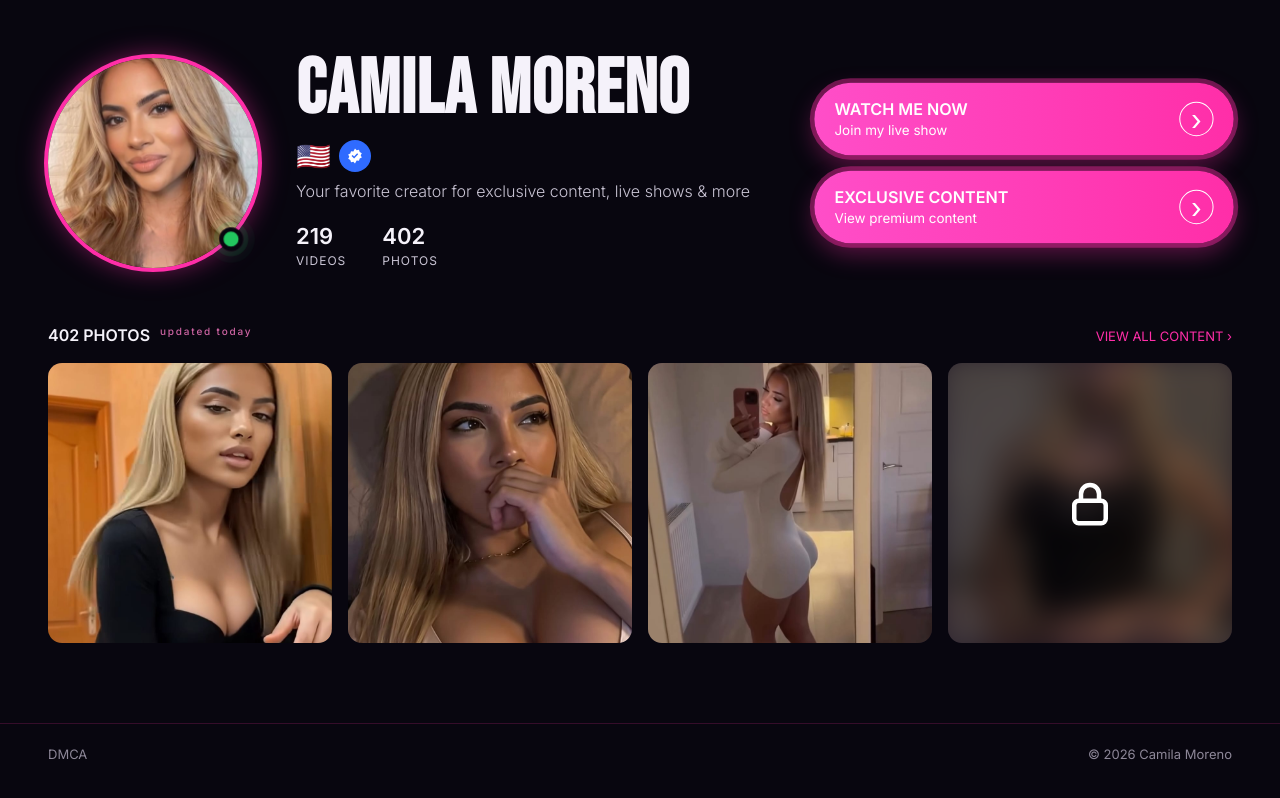
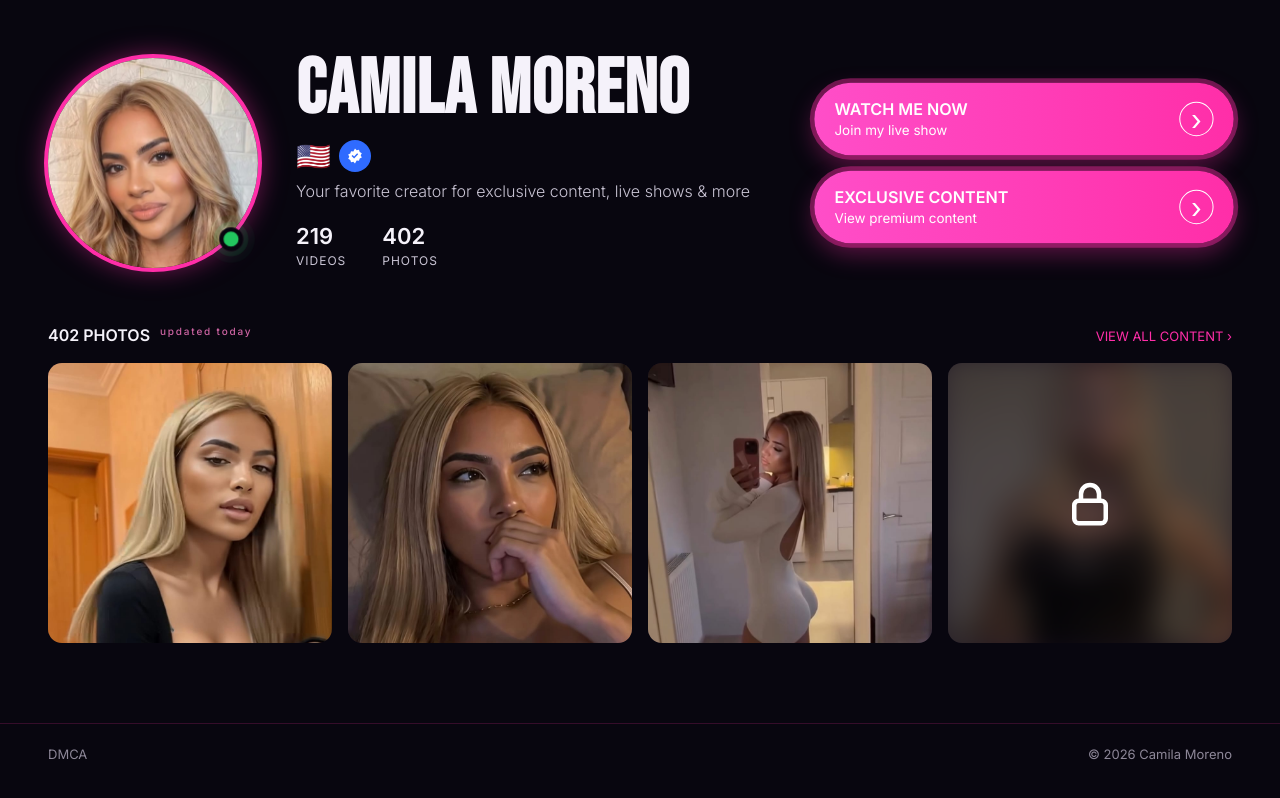
Before and after one commit to duka515/camilamoreno, a website: page index.html in a window 1280 px wide. Drawn offline with Linux system fonts and the light colour scheme.

Commit message:
Crop photos to show face and body

```diff
--- a/css/style.css
+++ b/css/style.css
@@ -5,7 +5,7 @@
 .hero{display:grid;grid-template-columns:1.4fr .8fr;gap:40px;align-items:center}
 .profile{display:grid;grid-template-columns:220px 1fr;gap:28px;align-items:center}
 .avatar-wrap{position:relative;width:210px;height:210px;overflow:visible}
-.avatar{width:210px;height:210px;object-fit:cover;object-position:center center;border-radius:50%;box-shadow:0 0 0 4px var(--pink),0 0 28px rgba(255,46,168,.55)}
+.avatar{width:210px;height:210px;object-fit:cover;object-position:50% 22%;border-radius:50%;box-shadow:0 0 0 4px var(--pink),0 0 28px rgba(255,46,168,.55)}
 .online{position:absolute;right:16px;bottom:18px;width:22px;height:22px;background:var(--green);border:4px solid var(--bg);border-radius:50%;box-shadow:0 0 0 0 rgba(34,197,94,.7);animation:livePulse 1.4s ease-out infinite;z-index:2}
 .online::after{content:"";position:absolute;inset:-4px;border-radius:50%;border:3px solid rgba(34,197,94,.55);animation:liveRing 1.4s ease-out infinite}
 @keyframes livePulse{0%{box-shadow:0 0 0 0 rgba(34,197,94,.75);transform:scale(1)}70%{box-shadow:0 0 0 12px rgba(34,197,94,0);transform:scale(1.08)}100%{box-shadow:0 0 0 0 rgba(34,197,94,0);transform:scale(1)}}
@@ -32,7 +32,7 @@
 .view-all{color:var(--pink);text-decoration:none;font-size:13px}
 .gallery{display:grid;grid-template-columns:repeat(4,1fr);gap:16px}
 .shot{position:relative;display:block;border-radius:14px;overflow:hidden;background:#1a1024}
-.shot img{width:100%;height:280px;object-fit:cover;object-position:center center;display:block}
+.shot img{width:100%;height:280px;object-fit:cover;object-position:50% 28%;display:block}
 .shot.locked img{filter:blur(14px) brightness(.45);transform:scale(1.08)}
 .shot.locked .lock-overlay{position:absolute;inset:0;display:grid;place-items:center;color:#fff;pointer-events:none}
 .shot.locked .lock-overlay svg{width:54px;height:54px;stroke:#fff;fill:none;stroke-width:2}
@@ -46,7 +46,7 @@
 .funnel-card h2{font-family:Georgia,serif;color:var(--pink);font-size:28px;margin:8px 28px 10px}
 #popupHeadline{font-weight:700;font-size:14px;margin-bottom:10px}
 .funnel-steps{color:#cfc9d6;font-size:13px;line-height:1.65;margin-bottom:12px}
-.funnel-banner{width:100%;max-height:220px;object-fit:cover;object-position:center center;border-radius:8px;display:block;margin:0 auto 14px}
+.funnel-banner{width:100%;max-height:220px;object-fit:cover;object-position:50% 25%;border-radius:8px;display:block;margin:0 auto 14px}
 .legal{max-width:760px;margin:0 auto;padding:40px 20px 80px}
 .back{color:var(--pink);text-decoration:none}
 @media(max-width:980px){.page{padding:28px 18px 60px}.hero,.profile{grid-template-columns:1fr}.avatar-wrap,.avatar{width:140px;height:140px;margin:0 auto}.gallery{grid-template-columns:1fr 1fr}.shot img{height:200px}footer{padding:18px}}
```
